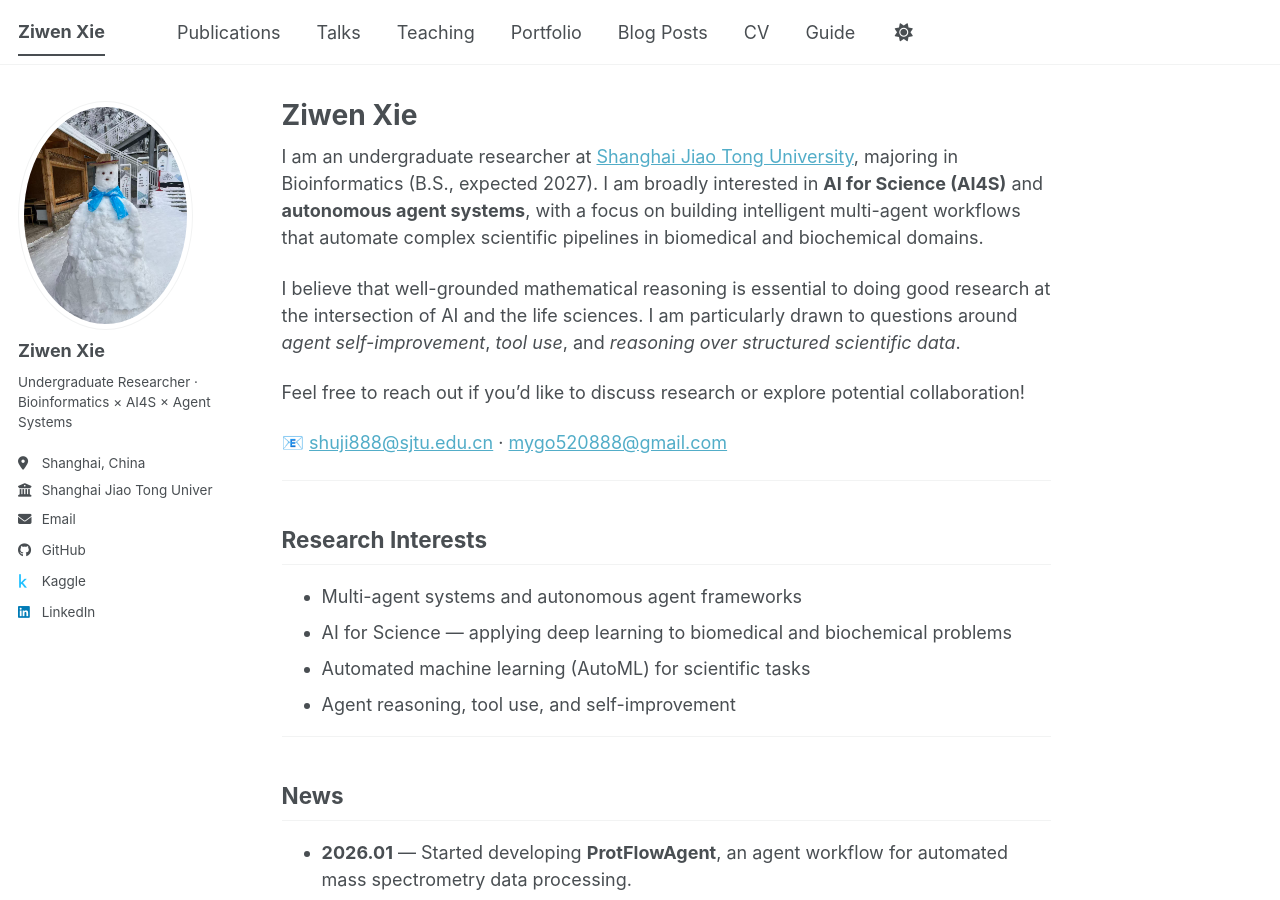
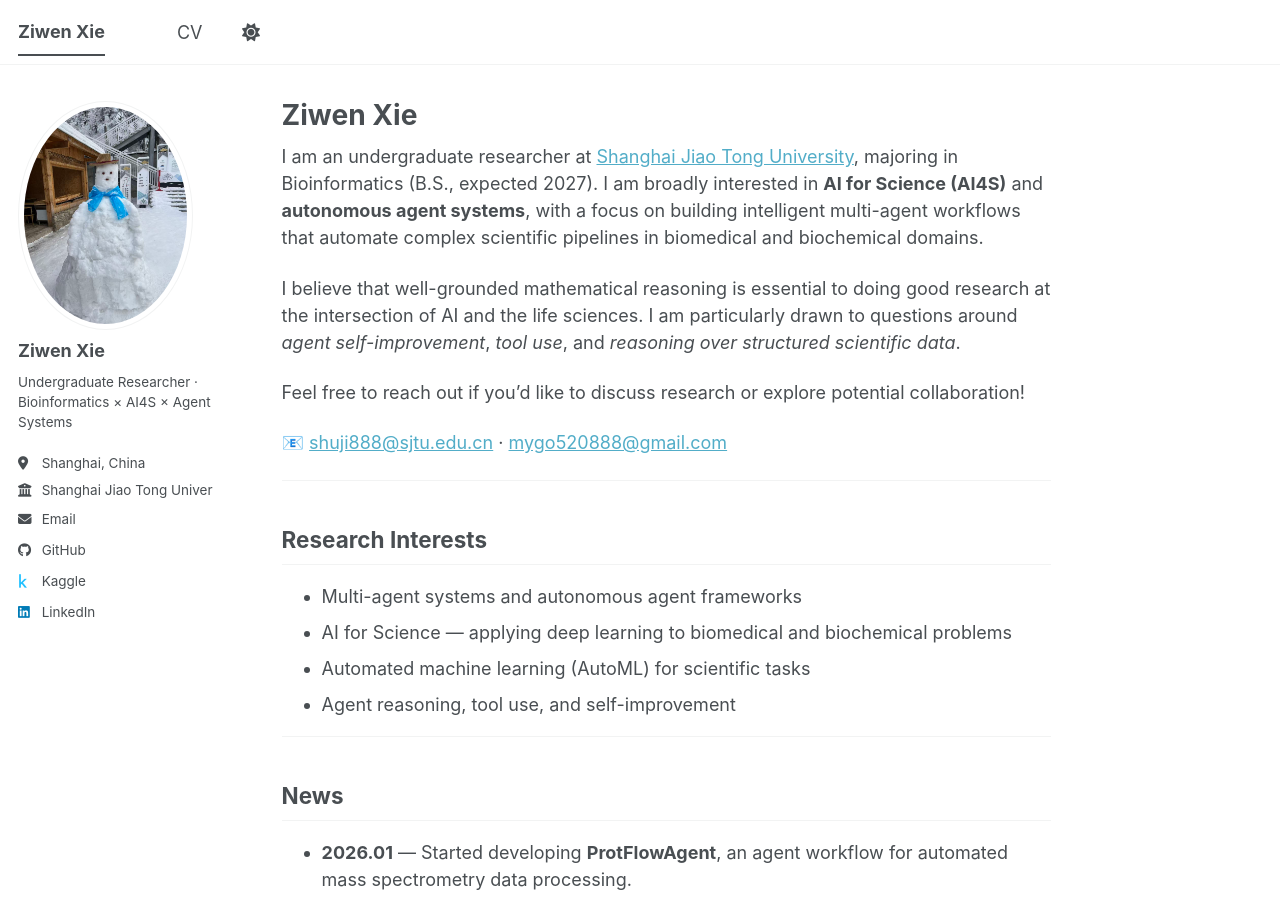
Before and after one commit to Shyreak/Shyreak.github.io, a Jekyll site: the page built from _pages/about.md, in a window 1280 px wide and 900 px high. Built offline with Jekyll 4.4.1, drawn with Linux system fonts in a browser that asks for light colours; a script bundle is joined from its source files by our own code; library files that are not in the unit come from our copies.

Commit message:
Update navigation.yml

```diff
--- a/_data/navigation.yml
+++ b/_data/navigation.yml
@@ -8,26 +8,8 @@
 #      Markdown formatted page while the second is generated using JSON.
 
 main:
-  - title: "Publications"
-    url: /publications/
-
-  - title: "Talks"
-    url: /talks/
-
-  - title: "Teaching"
-    url: /teaching/
-
-  - title: "Portfolio"
-    url: /portfolio/
-
-  - title: "Blog Posts"
-    url: /year-archive/
-
   - title: "CV"
-    url: /cv/
+    url: /files/CV.pdf
 
   # - title: "CV"
   #   url: /cv-json/
-
-  - title: "Guide"
-    url: /markdown/
```
